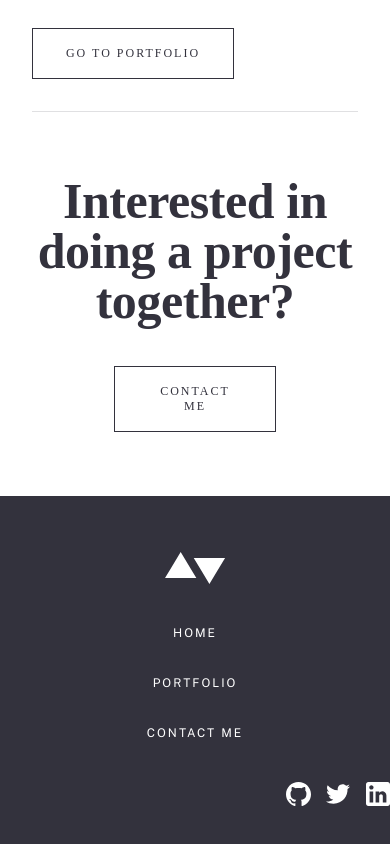
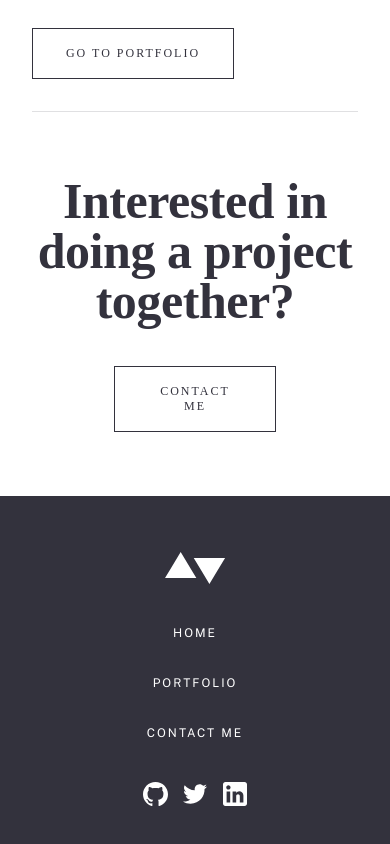
Before and after one commit to unaygney/minimalist-portfolio-website, a Next.js app: page / in a window 390 px wide. Shown: the part 1716-2560 px from the top of the page. Built offline with nearby package versions, Linux system fonts and the light colour scheme; a web font is replaced by a local one.

Commit message:
fixed minor styles bugs

```diff
--- a/components/Footer/index.jsx
+++ b/components/Footer/index.jsx
@@ -25,7 +25,7 @@ function Footer() {
           </nav>
         </div>
 
-        <div className="ml-auto">
+        <div className="md:ml-auto">
           <SocialLink />
         </div>
       </div>
```
